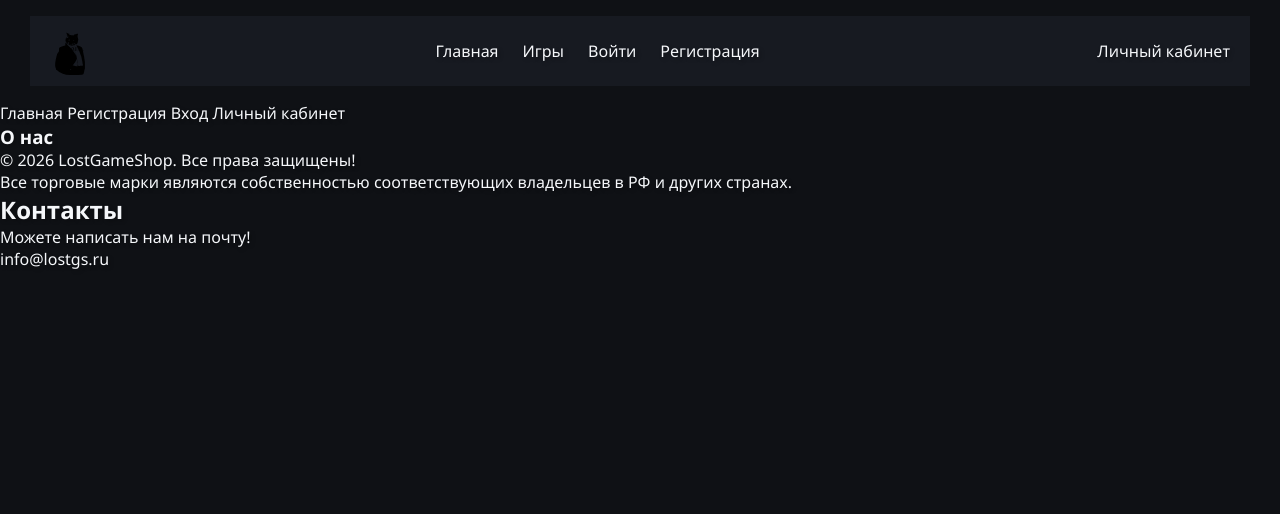
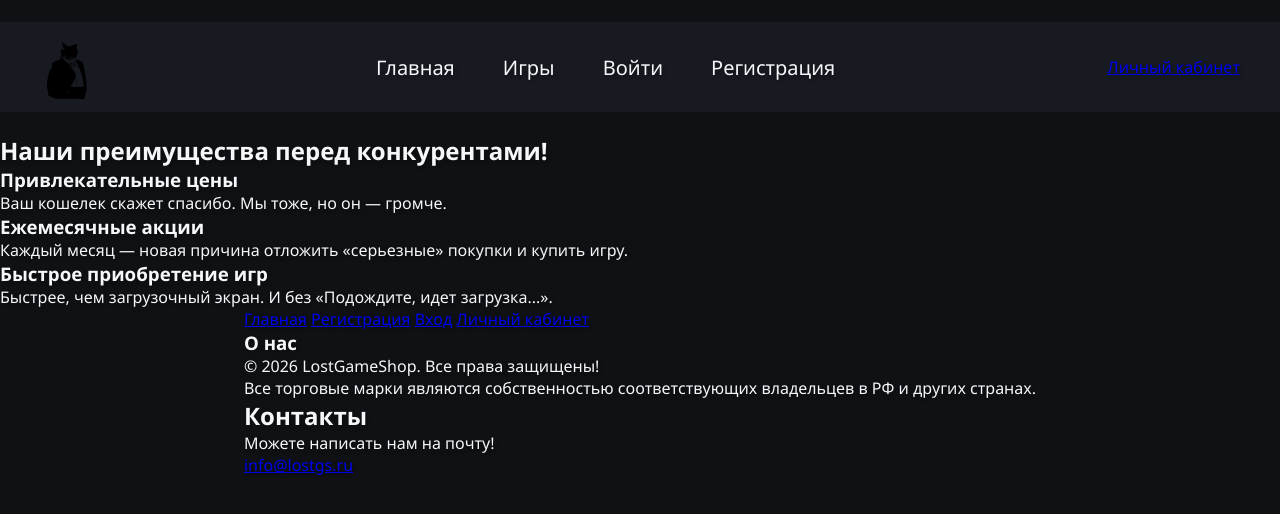
Before and after one commit to TheLockers/Project-LostGameShop, a plain HTML site: page index.html in a window 1280 px wide. Drawn offline with Linux system fonts and the light colour scheme.

Commit message:
feat: add advantages section with copy

```diff
--- a/css/style.css
+++ b/css/style.css
@@ -27,10 +27,22 @@
     padding: 0;
 }
 
+.body-site {
+    display: flex;
+    flex-direction: column;
+    align-items: center;
+    min-height: 100vh;
+    font-family: 'Segoe UI', system-ui, sans-serif;
+    background-color: var(--bg-main);
+    text-shadow: 2px 2px 4px rgba(0, 0, 0, 0.3);
+    color: var(--text-main);
+}
+
 .header {
+    width: 100%;
     max-width: 1920px;
-    height: 70px;
-    margin: 16px 30px;
+    height: 90px;
+    margin: 22px 36px;
     display: flex;
     flex-direction: row;
     align-items: center;
@@ -39,9 +51,9 @@
 }
 
 .header-logo {
-    margin-left: 20px;
-    width: 48px;
-    height: 48px;
+    margin-left: 40px;
+    width: 64px;
+    height: 64px;
     border-radius: 20px;
 }
 
@@ -58,30 +70,32 @@
     justify-content: center;
     align-items: center;
     list-style: none;
-    gap: 24px;
+    gap: 48px;
 }
 
-a {
+.header-link {
     color: inherit;
     text-decoration: none;
+    font-size: 20px;
 }
+    a:hover {
+        text-decoration: underline;
+        text-underline-offset: 4px;
+    }
+
     a:focus-visible {
-        outline: 2px solid var(--text-main);
-        outline-offset: 2px;
+        outline: none;
+        box-shadow: 0 0 0 2px var(--bg-main), 0 0 0 4px var(--text-main);
+        border-radius: 4px;
     }
 
 .header-account {
-    margin-right: 20px;
+    margin-right: 40px;
 }
 
-body {
-    font-family: 'Segoe UI', system-ui, sans-serif;
-    background-color: var(--bg-main);
-    text-shadow: 2px 2px 4px rgba(0, 0, 0, 0.3);
-    color: var(--text-main);
-    display: flex;
-    flex-direction: column;
-    min-height: 100vh;
+.main-container {
+    width: 100%;
+    max-width: 1920px;
 }
 
 
--- a/index.html
+++ b/index.html
@@ -8,7 +8,7 @@
     <link rel="icon" type="image/svg" href="/images/logo.svg" />
     <link href="/css/style.css" rel="stylesheet" />
 </head>
-<body>
+<body class="body-site">
     <header class="header">
         <img class="header-logo" src="images/logo.svg" alt="LostGameShop">
         <nav class="header-nav">
@@ -22,9 +22,27 @@
         <a class="header-account" href="/profile.html">Личный кабинет</a>
     </header>
 
-    <main>
+    <main class="main-container">
+        <section id="about-as" class="information">
+            <section class="advantages">
+                <h2 class="advantages__title">Наши преимущества перед конкурентами!</h2>
+                <ul class="advantages__list">
+                    <li class="advantages__item">
+                        <h3 class="advantages__subtitle">Привлекательные цены</h3>
+                        <p class="advantages__text">Ваш кошелек скажет спасибо. Мы тоже, но он — громче.</p>
+                    </li>
+                    <li class="advantages__item">
+                        <h3 class="advantages__subtitle">Ежемесячные акции</h3>
+                        <p class="advantages__text">Каждый месяц — новая причина отложить «серьезные» покупки и купить игру.</p>
+                    </li>
+                    <li class="advantages__item">
+                        <h3 class="advantages__subtitle">Быстрое приобретение игр</h3>
+                        <p class="advantages__text">Быстрее, чем загрузочный экран. И без «Подождите, идет загрузка...».</p>
+                    </li>
+                </ul>
+            </section>
+        </section>
         <section id="popular-games" class="games">
-
         </section>
     </main>
 
```
